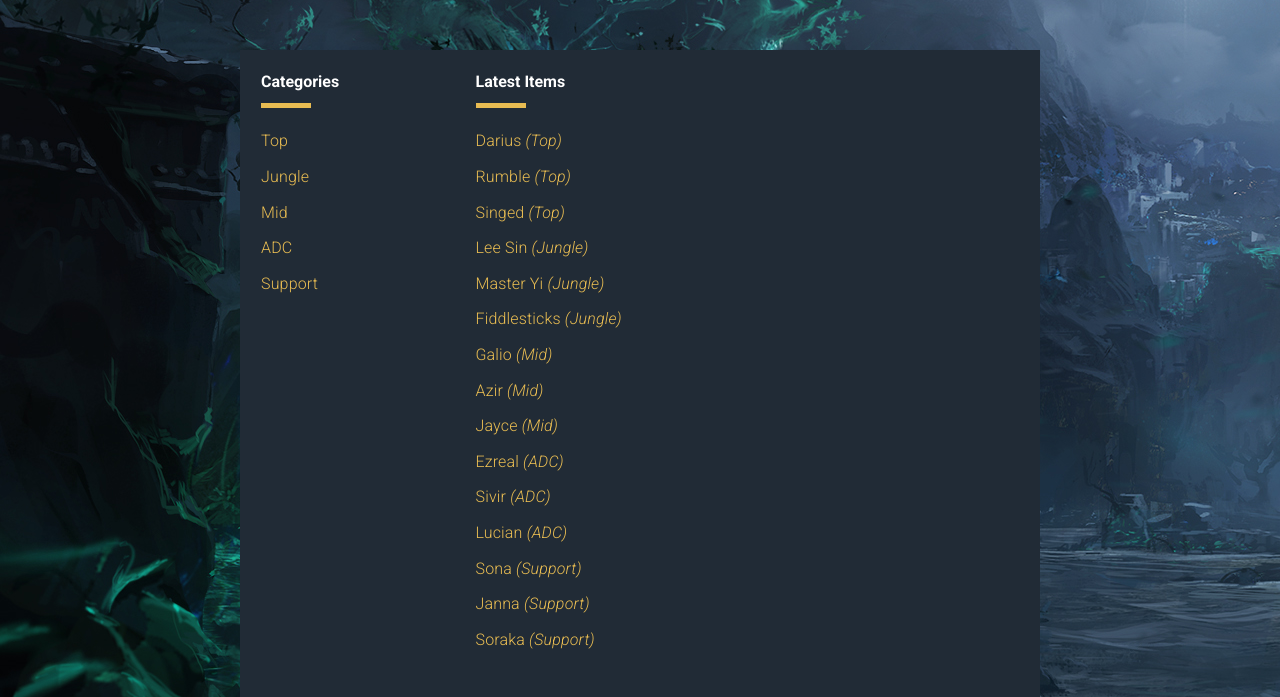
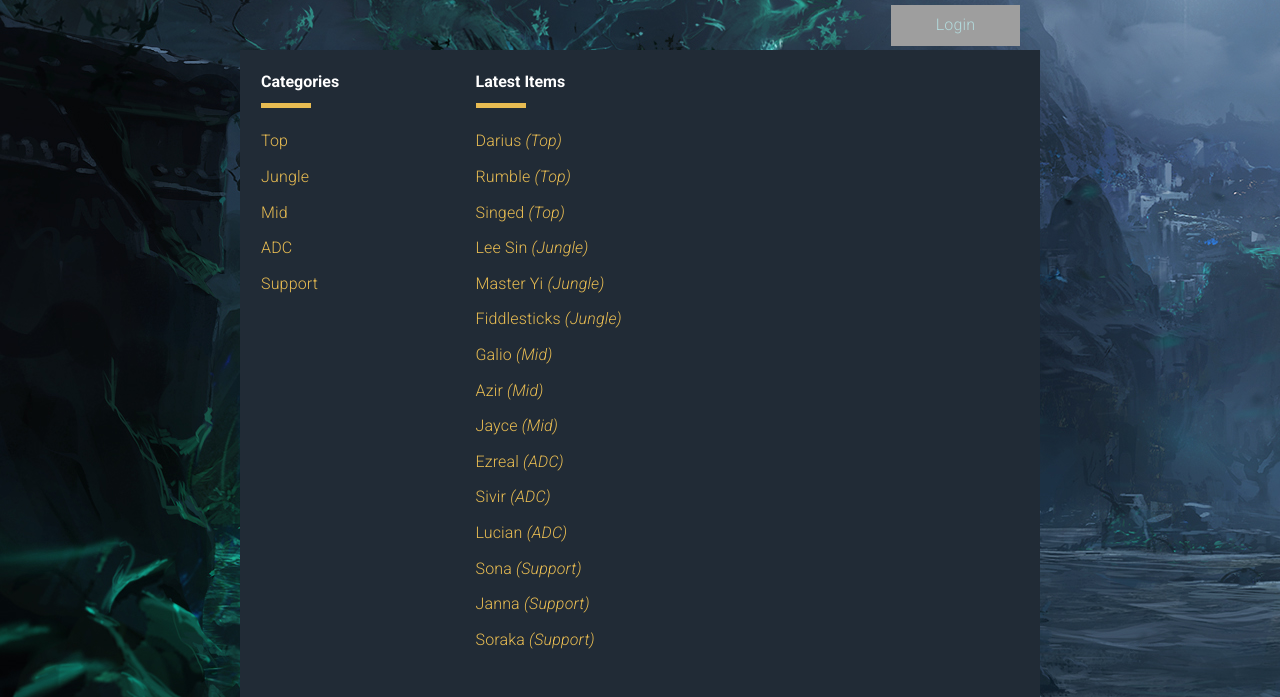
Before and after one commit to reck1ess/item-catalog, a Flask app: page / in a window 1280 px wide. Shown: the part 150-847 px from the top of the page. Run offline with Flask 2, Linux system fonts and the light colour scheme; data comes from the database, SQL or seed files in the repository; some libraries are stand-ins or nearby versions; grey boxes are pictures that could not be loaded.

Commit message:
Create Login UI

```diff
--- a/static/style.css
+++ b/static/style.css
@@ -64,13 +64,25 @@
 }
 
 .header__user .user__nav {
-    line-height: 5.2rem;
-    text-decoration: none;
-    font-size: 1.1rem;
-    font-weight: 700;
-    letter-spacing: 0.1rem;
-    text-transform: uppercase;
-    color: #e8bc52;
+    background: url(https://cdn.leagueoflegends.com/riotbar/prod/1.6.179/images/account/sprites-s2a5147f733.png) 0 -293px;
+    color: #b2d9db;
+    float: right;
+    height: 41px;
+    line-height: 28px;
+    margin: 5px 0 0 17px;
+    padding: 6px 0 0 0;
+    position: relative;
+    text-align: center;
+    width: 129px;
+    z-index: 0;
+}
+
+@media (max-width: 768px) {
+    .header__user {
+        display: block;
+        margin: 1rem auto;
+        width: 100%;
+    }
 }
 
 .content .container {
@@ -188,11 +200,6 @@
     margin: 20px 0;
 }
 
-.login__button--facebook {
-    background: #3b5997;
-    border-color: #3b5997;
-}
-
 .login__button--google {
     margin-top: 1rem;
     background: #da4635;
--- a/templates/base.html
+++ b/templates/base.html
@@ -20,6 +20,17 @@
                 <a href="/" class="header__title">
                     <img src="/static/lol_logo.png" />
                 </a>
+                <div class="header__user">
+                    {%if 'username' not in session %}
+                    <a href="{{url_for('login')}}" class="user__nav">
+                        Login
+                    </a>
+                    {% else %}
+                    <a href="{{url_for('logout')}}" class="user__nav">
+                        Logout
+                    </a>
+                    {% endif %}
+                </div>
             </div>
         </header>
         <div class="content">
```
Also changed, not shown: templates/login.html (added, +77 -0 lines).
